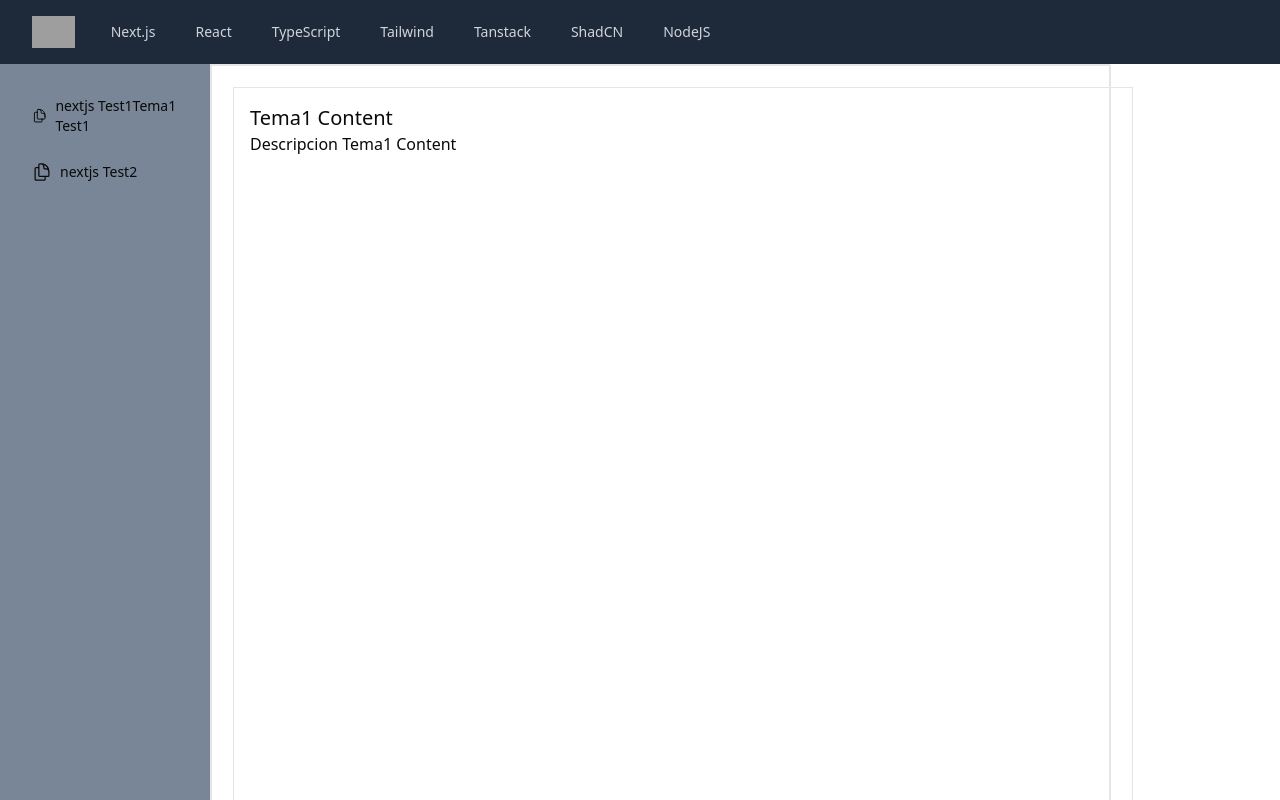
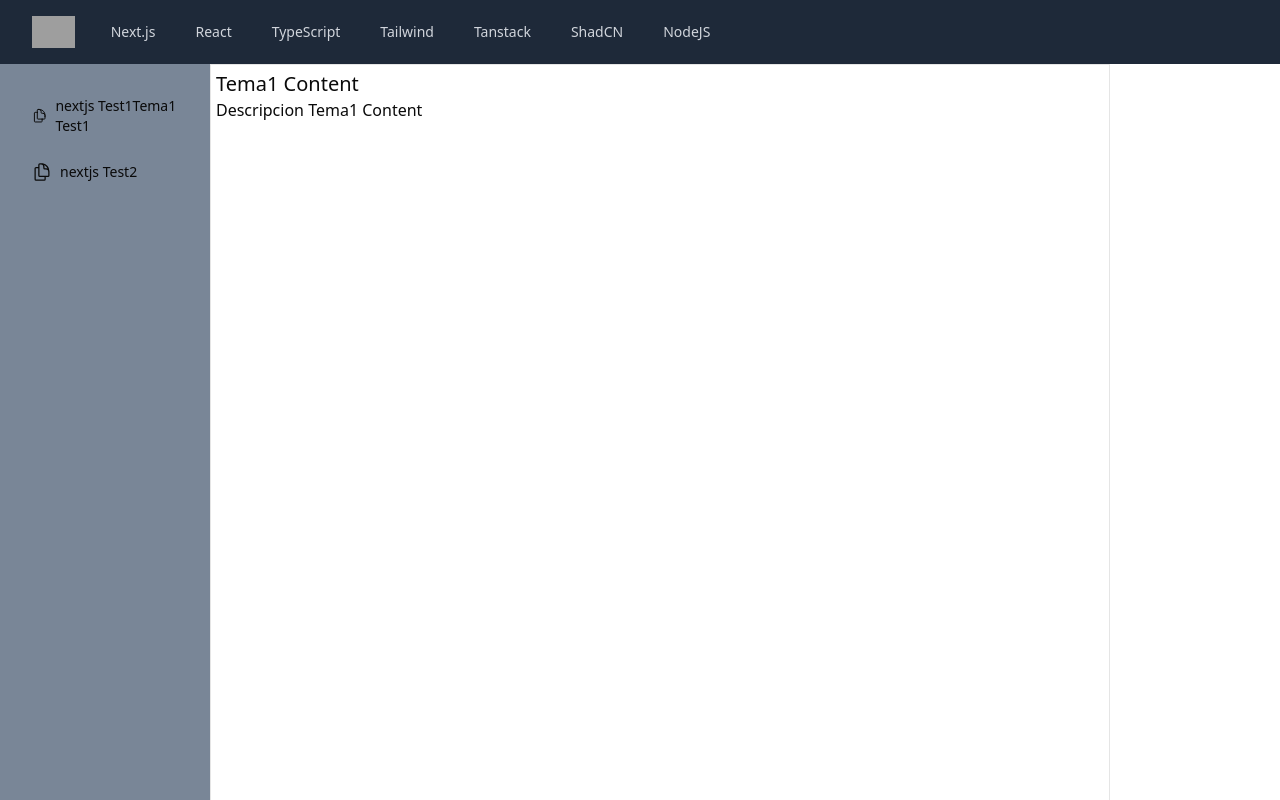
Before and after one commit to gerardoposadagp/testing, a Next.js app: page /nextjs in a window 1280 px wide. Shown: the top 800 px of the page. Built offline with nearby package versions, Linux system fonts and the light colour scheme; grey boxes are pictures that could not be loaded.

Commit message:
refactor: simplify layout structure and remove unnecessary divs in PageLayout and Dashboard components

```diff
--- a/src/app/components/layouts/PageLayout.tsx
+++ b/src/app/components/layouts/PageLayout.tsx
@@ -5,16 +5,11 @@ interface Props {
 export default function PageLayout({ children }: Props) {
   return (
     <>
-      <div
-        className="box-border border-1 p-4 ..."
-        style={{ width: "900px", height: "800px" }}
-      >
         <div style={{ display: "flex", padding: "5px 5px 5px 5px" }}>
           <div>
             <main>{children}</main>
           </div>
         </div>
-      </div>
-    </>
+      </>
   );
 }
--- a/src/app/components/navbars/Navbar.tsx
+++ b/src/app/components/navbars/Navbar.tsx
@@ -1,5 +1,3 @@
-"use client";
-
 import NavBarRender from "@/app/components/navbars/_navbarRender";
 import type { LinkNavbarType } from "@/app/types/NavBarsTypes";
 
--- a/src/app/components/navbars/_navbarRender.tsx
+++ b/src/app/components/navbars/_navbarRender.tsx
@@ -1,3 +1,5 @@
+"use client";
+
 import { Disclosure, DisclosureButton } from "@headlessui/react";
 import { Bars3Icon, BellIcon, XMarkIcon } from "@heroicons/react/24/outline";
 
--- a/src/app/nextjs/page.tsx
+++ b/src/app/nextjs/page.tsx
@@ -1,13 +1,8 @@
 const Dashboard = () => {
   return (
       <>
-        <div
-          className="box-border border-1 p-4 ..."
-          style={{ width: "900px", height: "880px" }}
-        >
           <div className="text-xl">Tema1 Content</div>
           <div className="text-base">Descripcion Tema1 Content</div>
-        </div>
       </>
   );
 };
```
